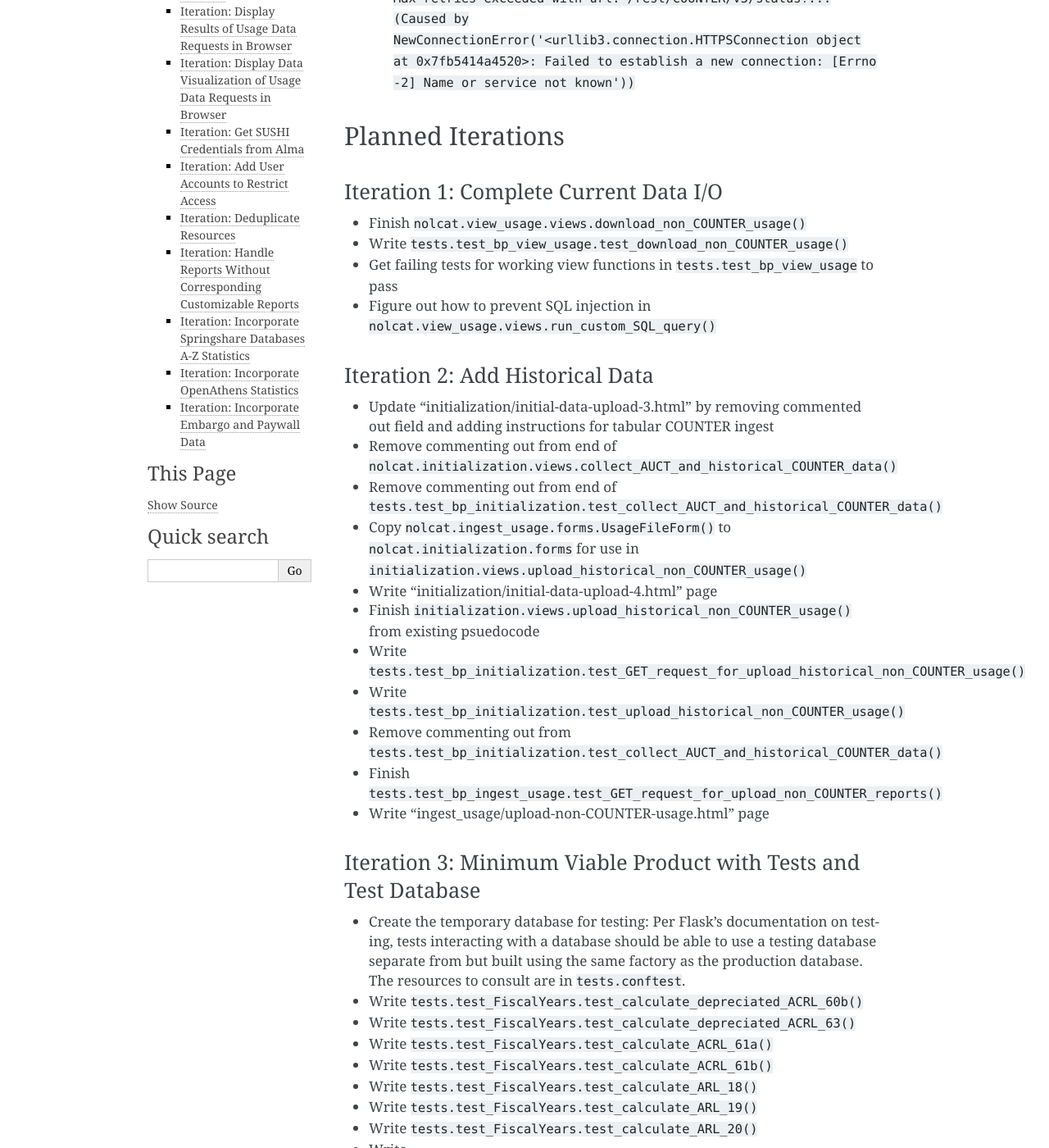
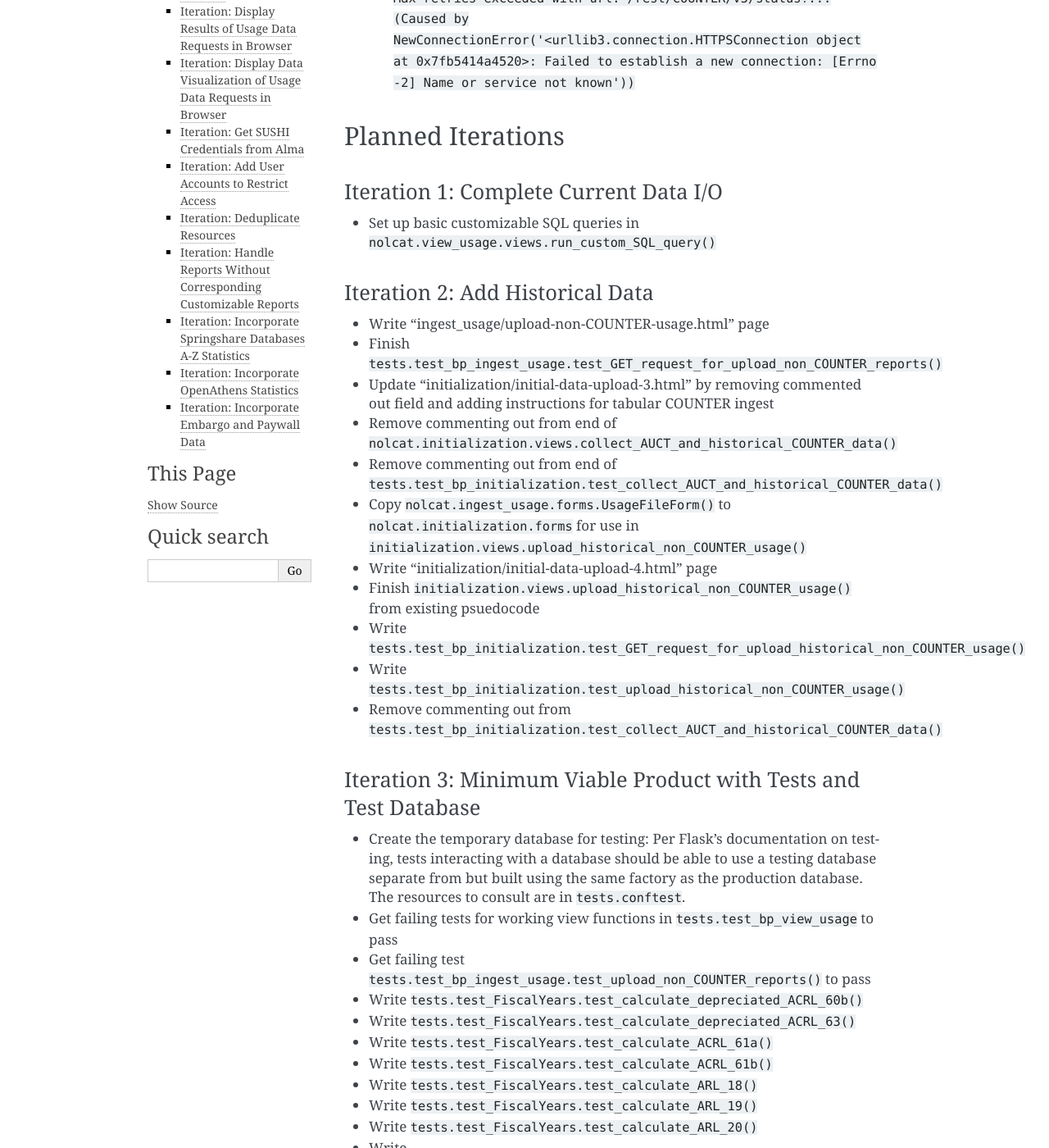
Before and after one commit to ereiskind/nolcat, a Sphinx documentation site: the page built from docs/source/roadmap.rst, in a window 1280 px wide and 1400 px high, scrolled down 1268 px. Shown: the whole window at 82% size. Built offline with Sphinx 7.4.7, drawn with Linux system fonts in a browser that asks for light colours.

Commit message:
Update roadmap

```diff
--- a/docs/source/roadmap.rst
+++ b/docs/source/roadmap.rst
@@ -21,13 +21,12 @@ Planned Iterations
 
 Iteration 1: Complete Current Data I/O
 ======================================
-* Finish ``nolcat.view_usage.views.download_non_COUNTER_usage()``
-* Write ``tests.test_bp_view_usage.test_download_non_COUNTER_usage()``
-* Get failing tests for working view functions in ``tests.test_bp_view_usage`` to pass
-* Figure out how to prevent SQL injection in ``nolcat.view_usage.views.run_custom_SQL_query()``
+* Set up basic customizable SQL queries in ``nolcat.view_usage.views.run_custom_SQL_query()``
 
 Iteration 2: Add Historical Data
 ================================
+* Write "ingest_usage/upload-non-COUNTER-usage.html" page
+* Finish ``tests.test_bp_ingest_usage.test_GET_request_for_upload_non_COUNTER_reports()``
 * Update "initialization/initial-data-upload-3.html" by removing commented out field and adding instructions for tabular COUNTER ingest
 * Remove commenting out from end of ``nolcat.initialization.views.collect_AUCT_and_historical_COUNTER_data()``
 * Remove commenting out from end of ``tests.test_bp_initialization.test_collect_AUCT_and_historical_COUNTER_data()``
@@ -37,12 +36,12 @@ Iteration 2: Add Historical Data
 * Write ``tests.test_bp_initialization.test_GET_request_for_upload_historical_non_COUNTER_usage()``
 * Write ``tests.test_bp_initialization.test_upload_historical_non_COUNTER_usage()``
 * Remove commenting out from ``tests.test_bp_initialization.test_collect_AUCT_and_historical_COUNTER_data()``
-* Finish ``tests.test_bp_ingest_usage.test_GET_request_for_upload_non_COUNTER_reports()``
-* Write "ingest_usage/upload-non-COUNTER-usage.html" page
 
 Iteration 3: Minimum Viable Product with Tests and Test Database
 ================================================================
 * Create the temporary database for testing: Per Flask's documentation on testing, tests interacting with a database should be able to use a testing database separate from but built using the same factory as the production database. The resources to consult are in ``tests.conftest``.
+* Get failing tests for working view functions in ``tests.test_bp_view_usage`` to pass
+* Get failing test ``tests.test_bp_ingest_usage.test_upload_non_COUNTER_reports()`` to pass
 * Write ``tests.test_FiscalYears.test_calculate_depreciated_ACRL_60b()``
 * Write ``tests.test_FiscalYears.test_calculate_depreciated_ACRL_63()``
 * Write ``tests.test_FiscalYears.test_calculate_ACRL_61a()``
```
